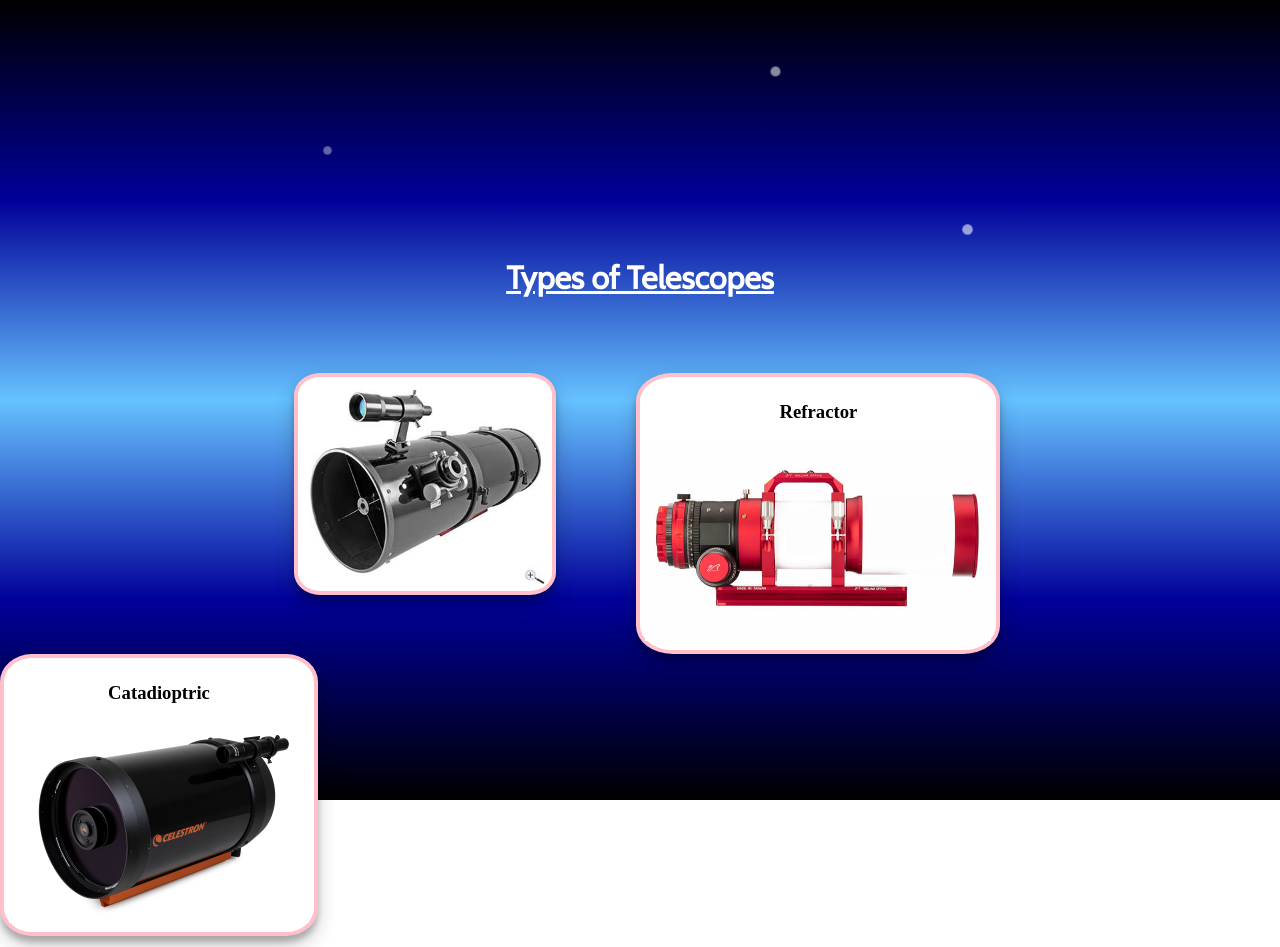
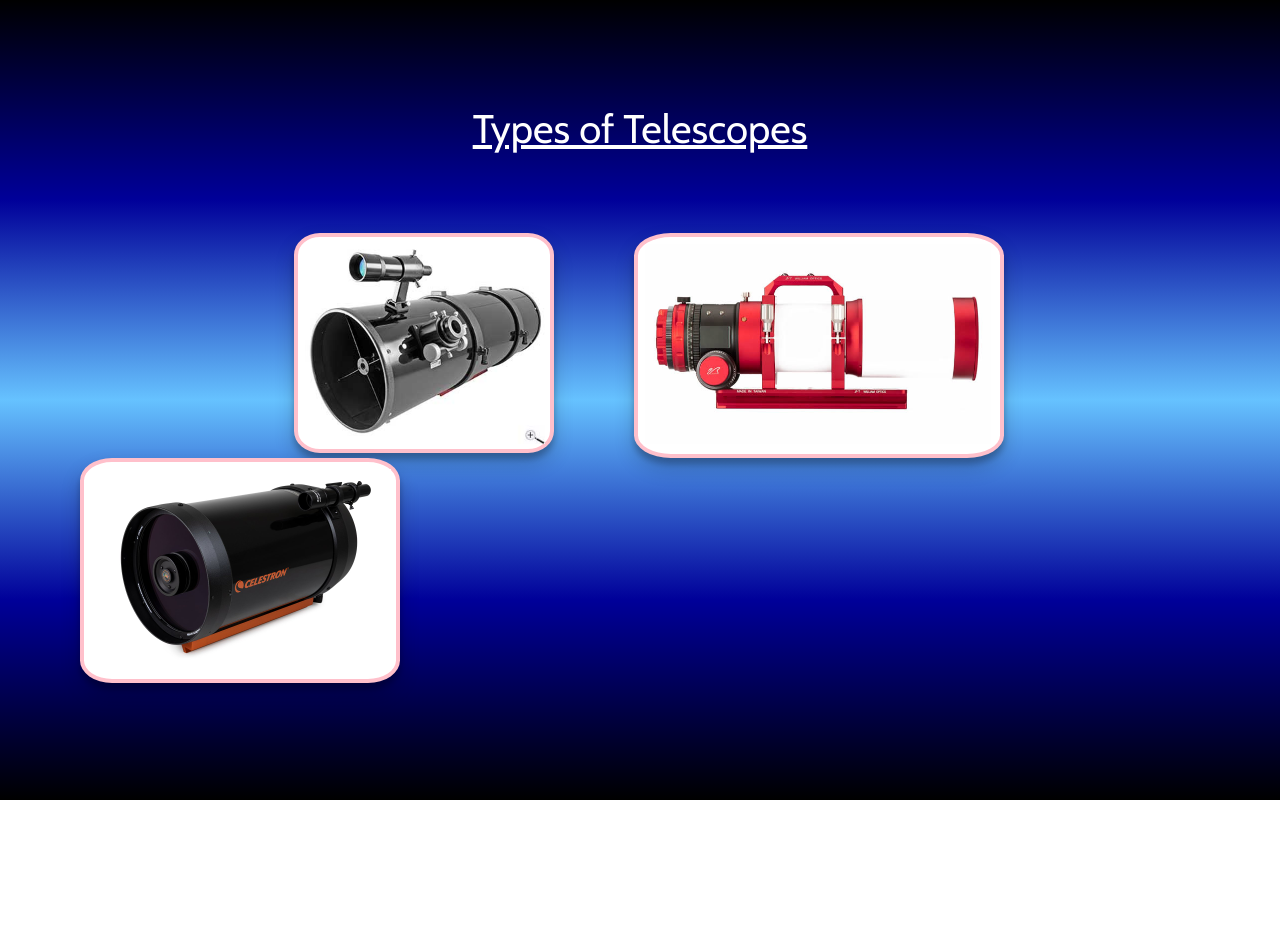
Before and after one commit to Seralyn/seranet, a PHP site: page /home.html in a window 1280 px wide. After the commit the page ends 800 px from the top, so only its background shows below. Run offline with PHP 8.4, Linux system fonts and the light colour scheme; some libraries are stand-ins or nearby versions.

Commit message:
working text boxes and hover effects

```diff
--- a/astrostyle.css
+++ b/astrostyle.css
@@ -4,7 +4,7 @@
   }
 
 .stars {
-    background-color: white;
+
     height: 15px;
     width: 15px;
     border-radius: 50%;
@@ -16,30 +16,35 @@
     padding-top: 0%;
     padding-bottom: 0%;
     margin-top: 5%;
-    margin-left: 60%;
+    margin-left: 10%;
     animation-name: twinkle-1;
     animation-duration: 1.3s;
     z-index: 6;
+    background-color: rgb(255, 208, 208);
   }
 
 #star-2 {
     padding-top: 0%;
     padding-bottom: 0%;
     margin-top: 5%;
-    margin-left: 25%;
+    margin-left:20%;
     animation-name: twinkle-2;
     animation-duration: 2s;
     z-index: 6;
+    opacity: 0.7;
+    transform: scale(0.6);
+    background-color: white;
   }
 
   #star-3 {
     padding-top: 0%;
     padding-bottom: 0%;
     margin-top: 5%;
-    margin-left: 75%;
+    margin-left: 3%;
     animation-name: twinkle-3;
     animation-duration: 1.5s;
     z-index: 6;
+    background-color: rgb(254, 255, 218);
   }
 
 @keyframes twinkle-1 {
@@ -86,16 +91,22 @@
 
 .centered-text {
     text-align: center;
+    margin-top: 105px;
    }
 
 
-#starbox {
-
+#starbox-1 {
+    width: 70%;
   }
 
 #telescope-box {
 
       height: 325px;
+      position: absolute;
+      margin-left: auto;
+      margin-right: auto;
+      left: 0;
+      right: 0;
   }
 
 @keyframes hover-expand {
@@ -105,28 +116,45 @@
     }
   }
 
-/* #reflector {
-       border: 4px solid;
-       border-color: pink;
-       background-color: white;
-       border-radius: 10%;
-       padding: 7px;
-       float: left;
-       margin-left: 23%;
-       box-shadow: 0 10px 20px rgba(0,0,0,0.19), 0 6px 6px rgba(0,0,0,0.23);
+/* ****************TEXT FADE IN STARTS HERE***************** */
+.fade-in-text {
+  animation: fadeIn 1s;
+  -webkit-animation: fadeIn 1s;
+  -moz-animation: fadeIn 1s;
+  -o-animation: fadeIn 1s;
+  -ms-animation: fadeIn 1s;
+}
+@keyframes fadeIn {
+  0% {opacity:0;}
+  100% {opacity:1;}
+}
 
-  } */
+@-moz-keyframes fadeIn {
+  0% {opacity:0;}
+  100% {opacity:1;}
+}
 
-/* #reflector:hover {
-      animation-name: hover-expand;
-      animation-duration: 150ms;
-      animation-fill-mode: forwards;
-  } */
+@-webkit-keyframes fadeIn {
+  0% {opacity:0;}
+  100% {opacity:1;}
+}
 
+@-o-keyframes fadeIn {
+  0% {opacity:0;}
+  100% {opacity:1;}
+}
+
+@-ms-keyframes fadeIn {
+  0% {opacity:0;}
+  100% {opacity:1;}
+}
+/* ****************TEXT FADE IN STOPS HERE***************** */
+
+/* ****************REFLECTOR STARTS HERE***************** */
 .reflector_img__wrap {
     position: relative;
-    height: 200px;
-    width: 240px;
+    height: 220px;
+    width: 260px;
     border: 4px solid;
     border-color: pink;
     background-color: white;
@@ -171,69 +199,161 @@
     transition: opacity .2s, visibility .2s;
   }
 
-.reflector_img__wrap:hover ~ .text-box{
-    visibility: visible;
-    background-color: black;
+.reflector_img__wrap:hover ~ .reflector-text-box{
+    display: block;
     opacity: 1;
 }
-/* #reflector:hover ~ #text-box{
-       display:block;
-       background-color: black;
-  } */
+/* ****************REFLECTOR STOPS HERE***************** */
 
-
-#refractor {
+/* ****************REFRACTOR STARTS HERE***************** */
+.refractor_img__wrap {
+  position: relative;
+  height: 225px;
+  width: 370px;
   border: 4px solid;
   border-color: pink;
   background-color: white;
-      padding: 5px;
   border-radius: 10%;
+  padding: 7px;
+  float: left;
+  margin-left: 80px;
+  margin-right: 10px;
+  box-shadow: 0 10px 20px rgba(0,0,0,0.19), 0 6px 6px rgba(0,0,0,0.23);
+}
+
+.refractor_img__description {
+  position: absolute;
+  top: 0;
+  bottom: 0;
+  left: 0;
+  right: 0;
+  border-radius: 9%;
+  background: rgba(29, 106, 154, 0.72);
+  visibility: hidden;
+  opacity: 0;
+  transition: opacity .2s, visibility .2s;
+}
+
+.refractor_img__description_text {
+color: white;
+font-size: 25px;
+visibility: hidden;
+font-family: 'Cabin', sans-serif;
+}
+
+.refractor_img__wrap:hover .refractor_img__description {
+  visibility: visible;
+  opacity: 1;
+}
+
+.refractor_img__wrap:hover .refractor_img__description_text {
+  visibility: visible;
+  opacity: 1;
+  padding-left: 30%;
+  padding-top: 22%;
+  font-family: 'Cabin', sans-serif;
+  transition: opacity .2s, visibility .2s;
+}
+
+.refractor_img__wrap:hover ~ .refractor-text-box{
+  display: block;
+  opacity: 1;
+}
+
+/* ****************REFRACTOR STOPS HERE***************** */
+
+/* ****************CATADIOPTRIC STARTS HERE***************** */
+
+.catadioptric_img__wrap {
+  position: relative;
+  height: 225px;
+  width: 320px;
+  border: 4px solid;
+  border-color: pink;
+  background-color: white;
+  border-radius: 10%;
+  padding: 7px;
   float: left;
   margin-left: 80px;
   margin-right: 80px;
   box-shadow: 0 10px 20px rgba(0,0,0,0.19), 0 6px 6px rgba(0,0,0,0.23);
-
 }
 
-#refractor:hover {
-    animation-name: hover-expand;
-    animation-duration: 150ms;
-    animation-fill-mode: forwards;
+.catadioptric_img__description {
+  position: absolute;
+  top: 0;
+  bottom: 0;
+  left: 0;
+  right: 0;
+  border-radius: 9%;
+  background: rgba(29, 106, 154, 0.72);
+  visibility: hidden;
+  opacity: 0;
+  transition: opacity .2s, visibility .2s;
 }
 
-  #catadioptric {
-      border: 4px solid;
-      border-color: pink;
-      background-color: white;
-      border-radius: 10%;
-      padding: 5px;
-      float: left;
-      box-shadow: 0 10px 20px rgba(0,0,0,0.19), 0 6px 6px rgba(0,0,0,0.23);
-
+.catadioptric_img__description_text {
+color: white;
+font-size: 25px;
+visibility: hidden;
+font-family: 'Cabin', sans-serif;
 }
 
-  #catadioptric:hover {
-    animation-name: hover-expand;
-    animation-duration: 150ms;
-    animation-fill-mode: forwards;
+.catadioptric_img__wrap:hover .catadioptric_img__description {
+  visibility: visible;
+  opacity: 1;
 }
 
-  #catadioptric:hover ~ .text-box{
+.catadioptric_img__wrap:hover .catadioptric_img__description_text {
   visibility: visible;
-     background-color: black;
+  opacity: 1;
+  padding-left: 30%;
+  padding-top: 22%;
+  font-family: 'Cabin', sans-serif;
+  transition: opacity .2s, visibility .2s;
 }
 
-  .text-box {
-    text-align: center;
-    width: 400px;
-    padding-left: 40%;
-    color: black;
+.catadioptric_img__wrap:hover ~ .catadioptric-text-box{
+  display: block;
+  opacity: 1;
+}
+/* ****************CATADIOPTRIC STOPS HERE***************** */
+
+/* ****************HIDDEN TEXT BOXES START HERE***************** */
+.reflector-text-box {
+    text-align: justify;
+    width: 70%;
+    padding-left: 32%;
+    margin-top: 80px;
+    color: white;
     font-family: 'Cabin', sans-serif;
     padding-top: 40px;
-    visibility: hidden;
+    display: none;
   }
 
+.refractor-text-box {
+    text-align: justify;
+    width: 70%;
+    padding-left: 32%;
+    margin-top: 80px;
+    color: white;
+    font-family: 'Cabin', sans-serif;
+    padding-top: 40px;
+    display: none;
+  }
 
+.catadioptric-text-box {
+    text-align: justify;
+    width: 70%;
+    padding-left: 32%;
+    margin-top: 80px;
+    color: white;
+    font-family: 'Cabin', sans-serif;
+    padding-top: 40px;
+    display: none;
+  }
+
+  /* ^^^^^^^^^^^^^^^^HIDDEN TEXT BOXES STOP HERE^^^^^^^^^^^^^^^^ */
 
   /* margin-left: 15%;
   padding-left: 10%;
--- a/home.html
+++ b/home.html
@@ -2,20 +2,20 @@
 <html lang="en">
   <head>
     <meta charset="utf-8">
-    <!-- <meta name="viewport" content="width=device-width, initial-scale=1"> -->
+    <meta name="viewport" content="width=device-width, initial-scale=1">
     <title>Learn About Telescopes</title>
-    <!-- <link href="https://cdn.jsdelivr.net/npm/bootstrap@5.1.1/dist/css/bootstrap.min.css" rel="stylesheet" integrity="sha384-F3w7mX95PdgyTmZZMECAngseQB83DfGTowi0iMjiWaeVhAn4FJkqJByhZMI3AhiU" crossorigin="anonymous"> -->
+    <link href="https://cdn.jsdelivr.net/npm/bootstrap@5.1.1/dist/css/bootstrap.min.css" rel="stylesheet" integrity="sha384-F3w7mX95PdgyTmZZMECAngseQB83DfGTowi0iMjiWaeVhAn4FJkqJByhZMI3AhiU" crossorigin="anonymous">
     <link rel="stylesheet" type="text/css" href="astrostyle.css" media="screen"/>
     <link rel="preconnect" href="https://fonts.googleapis.com">
 <link rel="preconnect" href="https://fonts.gstatic.com" crossorigin>
 <link href="https://fonts.googleapis.com/css2?family=Cabin&display=swap" rel="stylesheet">
   </head>
   <header>
-    <div id="starbox">
+    <!--<div id="starbox-1">
       <div class="stars" id="star-1"></div>
       <div class="stars" id="star-2"></div>
       <div class="stars" id="star-3"></div>
-    </div>
+    </div>-->
     <h1 class="centered-text"><u>Types of Telescopes</u></h1>
     <br>
     <br>
@@ -23,7 +23,7 @@
     <div id="back"></div>
   </header>
   <body>
-  <script src="bootstrap.min.js"></script>
+
     <div id="telescope-box">
       <div class="reflector_img__wrap">
         <img src="reflector.jpg" alt="Newtonian Reflector Telescope" style="width:240px;height:200px";>
@@ -33,24 +33,32 @@
         </p>
       </div>
       </div>
-      <div id="refractor">
-        <h3>
-          <center>Refractor</center>
-        </h3>
-        <div>
-          <img src="refractor.jpg" alt="Refractor Telescope" style="width:346px;height:200px";>
-        </div>
+
+      <div class="refractor_img__wrap">
+        <img src="refractor.jpg" alt="Refractor Telescope" style="width:346px;height:200px";>
+            <div class="refractor_img__description">
+            <p class="refractor_img__description_text">
+            Refractor
+            </p>
+            </div>
       </div>
-      <div id="catadioptric">
-        <h3>
-          <center>Catadioptric</center>
-        </h3>
-        <div>
-          <img src="catadioptric.jpg" alt="Catadiptric Telescope" style="width:300px;height:200px";>
-        </div>
+
+      <div class="catadioptric_img__wrap">
+        <img src="catadioptric.jpg" alt="Catadioptric Telescope" style="width:300px;height:200px";>
+            <div class="catadioptric_img__description">
+            <p class="catadioptric_img__description_text">
+            Catadioptric
+            </p>
+            </div>
       </div>
-    </div>
-    <div class="text-box">
+      <br>
+      <br>
+      <br>
+      <br>
+      <br>
+      <br>
+      <br>
+      <div class="reflector-text-box fade-in-text">
       This is example text that should show up when hovering over an image of the reflector telescope.
       In a reflector, light enters the telescope at the end opposite the primary mirror. The mirror is a
       concave mirror. Similar to a convex lens, a concave mirror converges the light at the secondary
@@ -58,7 +66,32 @@
       The convex lens in the eyepiece takes the converging light and straightens it back out. As with the
       refractor, the image is still upside down. It appears as a virtual image beyond the telescope in
       the direction the person is looking.
+      </div>
+      <div class="refractor-text-box fade-in-text">
+      This is example text that should show up when hovering over an image of the reflector telescope.
+      Refracting telescopes work by using two lenses to focus the light and make it look like the object
+      is closer to you than it really is. Both lenses are in a shape that’s called 'convex'. Convex
+      lenses work by bending light inwards (like in the diagram). This is what makes the image look
+      smaller.
+      </div>
+      <div class="catadioptric-text-box fade-in-text">
+      This is example text that should show up when hovering over an image of the reflector telescope.
+      Well, whilst a reflector telescope uses mirrors and a refractor telescope uses lenses, a catadioptric
+      telescope actually uses both. When the light comes through the telescope, it first passes through a
+      collective lens. This lens is there to correct the image and helps to reduce any kind of aberration
+      that may occur and distort the final image from reaching your eyes. The light then passes through to
+      the primary mirrors, which are curved. This reflection is then cast onto the secondary mirror, which
+      then comes through to the eyepiece.
+      <br>
+      <br>
+      <br>
+      <br>
+      <br>
+      <br>
+      <br>
+      </div>
     </div>
+
     <script src="https://cdn.jsdelivr.net/npm/bootstrap@5.1.1/dist/js/bootstrap.bundle.min.js" integrity="sha384-/bQdsTh/da6pkI1MST/rWKFNjaCP5gBSY4sEBT38Q/9RBh9AH40zEOg7Hlq2THRZ" crossorigin="anonymous"></script>
   </body>
 </html>
```
Lines whose indentation alone changed are shown as unchanged.
